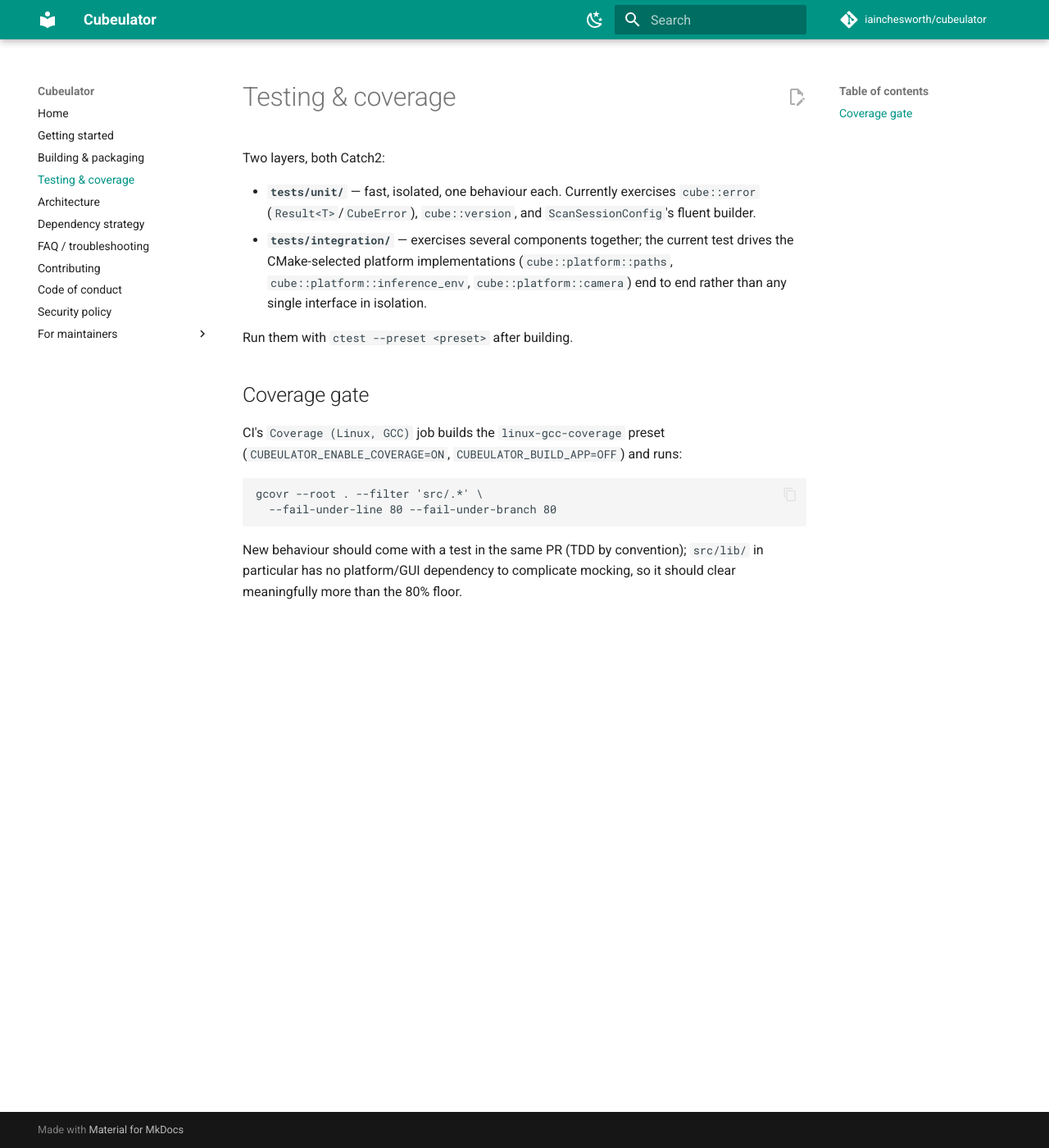
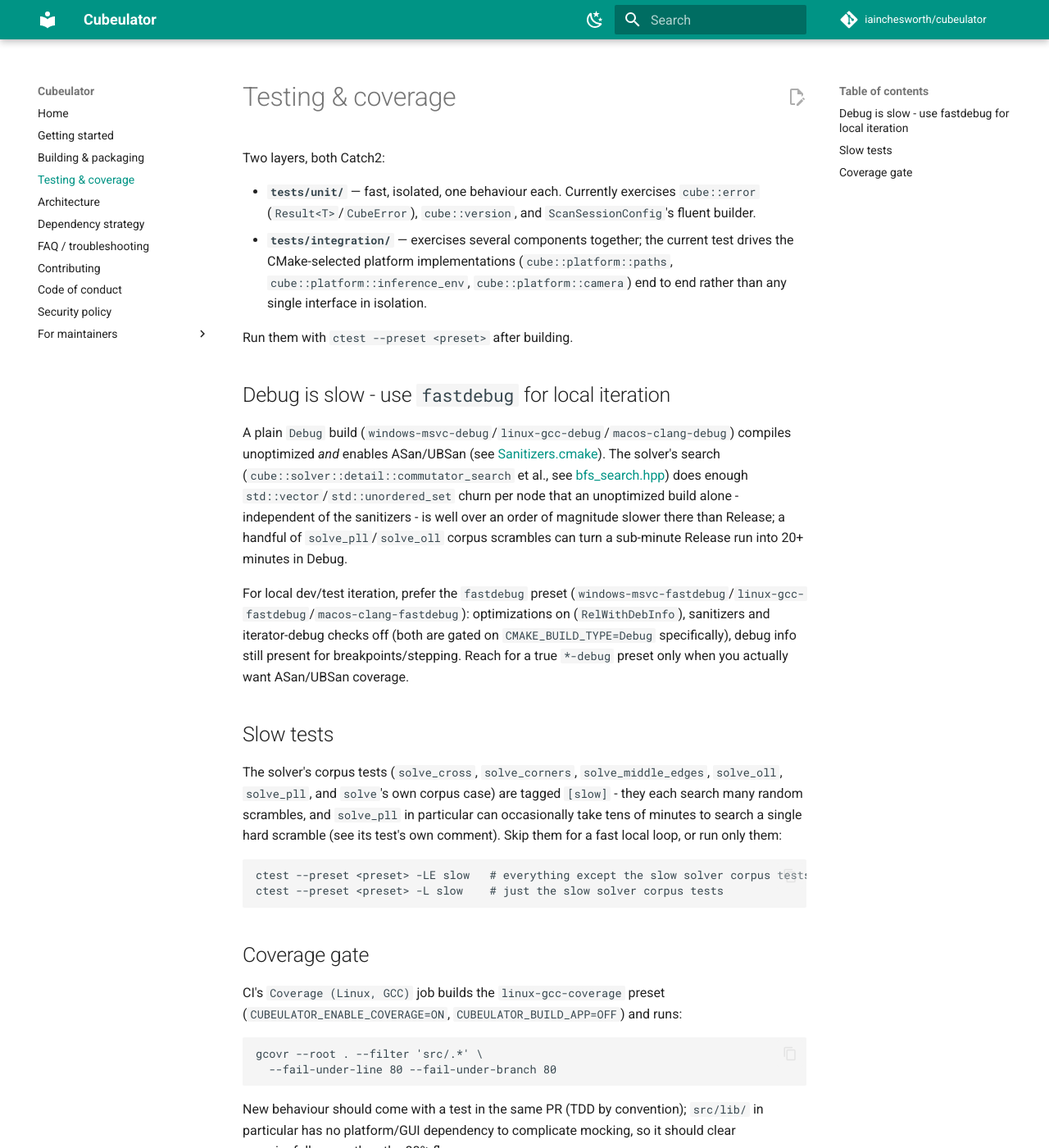
Before and after one commit to iainchesworth/cubeulator, an MkDocs documentation site: the page built from docs/testing.md, in a window 1280 px wide and 1400 px high. Shown: the whole window at 82% size. Built offline with MkDocs 1.6.1 and Material for MkDocs 9.7.7, drawn with Linux system fonts in a browser that asks for light colours; comment, search, counter and statistics services are not loaded.

Commit message:
Speed up local dev/test iteration and the solver's commutator search
Debug builds enable ASan/UBSan for Debug configs, but the bigger cost
turned out to be -Od plus MSVC's debug-CRT iterator checks (both also
gated on CONFIG:Debug, independent of the sanitizers): the solver's
search is unusually container-heavy for its size, so an unoptimized
build alone runs well over an order of magnitude slower than Release.
Confirmed by isolating a Debug build with sanitizers off, which tracked
the full ASan+UBSan build almost exactly.

- Add a `fastdebug` preset (RelWithDebInfo) per desktop platform for
  local dev/test iteration: optimized, debug info retained, sanitizers
  and iterator-debug checks stay off. Reach for a true `*-debug` preset
  only when ASan/UBSan coverage is actually wanted.

- Tag the solver's corpus tests, and stepped_solution_test.cpp (every
  case there calls the full solve() pipeline once, several on the
  documented worst-case seed), `[slow]`, and propagate Catch2 tags to
  CTest LABELS via ADD_TAGS_AS_LABELS. `ctest -LE slow` now gives a
  ~4s local loop instead of several minutes; `ctest -L slow` runs just
  the slow solver corpus.

- Fix commutator_search/two_commutator_search in bfs_search.hpp: both
  replayed the entire move path from `start` on every recursion node
  instead of threading the already-computed cube state through, and
  rebuilt p_inverse unconditionally instead of only where it's used.
  Same solutions, same guarantees, ~2.7x faster on the full solver
  corpus (2303s -> 851s on this machine), independent of build config.

````diff
--- a/docs/testing.md
+++ b/docs/testing.md
@@ -13,6 +13,39 @@ Two layers, both Catch2:
 
 Run them with `ctest --preset <preset>` after building.
 
+## Debug is slow - use `fastdebug` for local iteration
+
+A plain `Debug` build (`windows-msvc-debug`/`linux-gcc-debug`/`macos-clang-debug`)
+compiles unoptimized *and* enables ASan/UBSan (see
+[Sanitizers.cmake](../cmake/Sanitizers.cmake)). The solver's search
+(`cube::solver::detail::commutator_search` et al., see
+[bfs_search.hpp](../src/lib/src/solver/bfs_search.hpp)) does enough
+`std::vector`/`std::unordered_set` churn per node that an unoptimized build
+alone - independent of the sanitizers - is well over an order of magnitude
+slower there than Release; a handful of `solve_pll`/`solve_oll` corpus
+scrambles can turn a sub-minute Release run into 20+ minutes in Debug.
+
+For local dev/test iteration, prefer the `fastdebug` preset
+(`windows-msvc-fastdebug`/`linux-gcc-fastdebug`/`macos-clang-fastdebug`):
+optimizations on (`RelWithDebInfo`), sanitizers and iterator-debug checks off
+(both are gated on `CMAKE_BUILD_TYPE=Debug` specifically), debug info still
+present for breakpoints/stepping. Reach for a true `*-debug` preset only when
+you actually want ASan/UBSan coverage.
+
+## Slow tests
+
+The solver's corpus tests (`solve_cross`, `solve_corners`,
+`solve_middle_edges`, `solve_oll`, `solve_pll`, and `solve`'s own corpus
+case) are tagged `[slow]` - they each search many random scrambles, and
+`solve_pll` in particular can occasionally take tens of minutes to search a
+single hard scramble (see its test's own comment). Skip them for a fast
+local loop, or run only them:
+
+```
+ctest --preset <preset> -LE slow   # everything except the slow solver corpus tests
+ctest --preset <preset> -L slow    # just the slow solver corpus tests
+```
+
 ## Coverage gate
 
 CI's `Coverage (Linux, GCC)` job builds the `linux-gcc-coverage` preset
````
Also changed, not shown: CMakePresets.json (+29 -1 lines), 9 other files.
